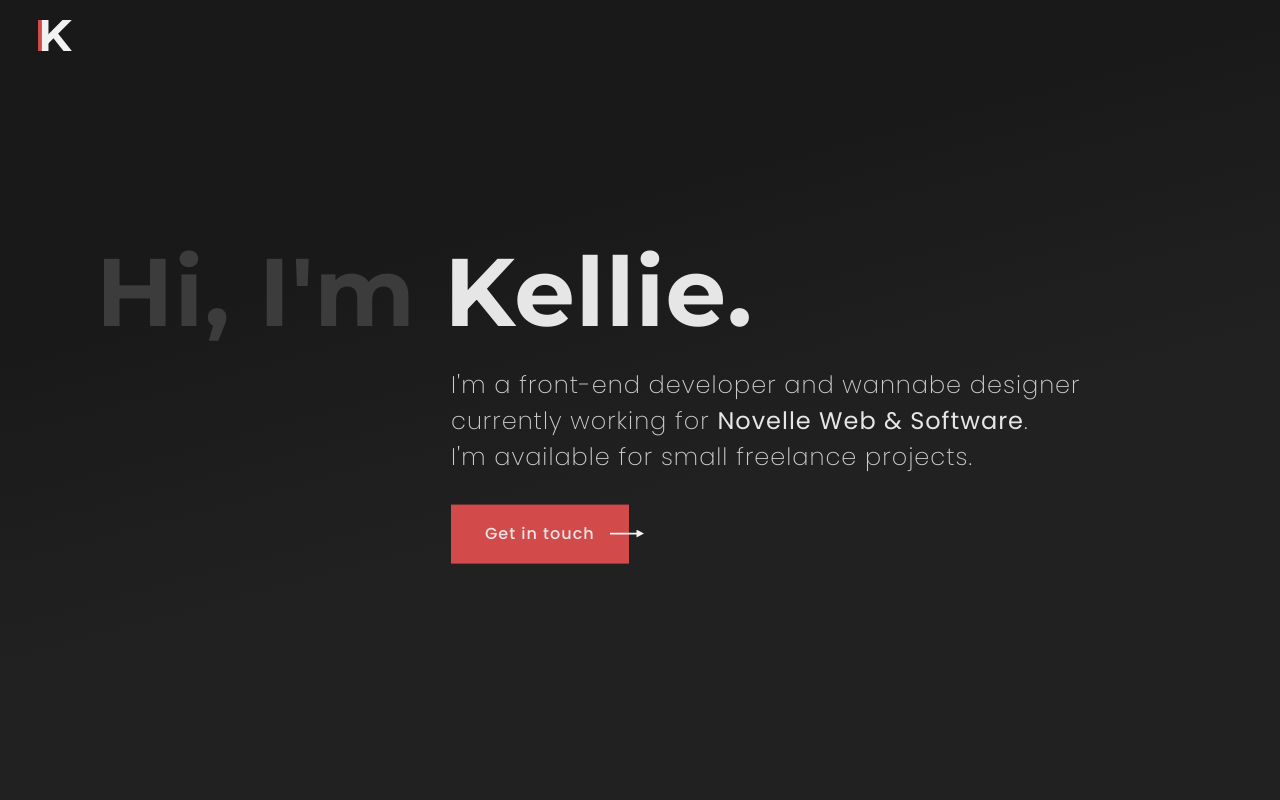
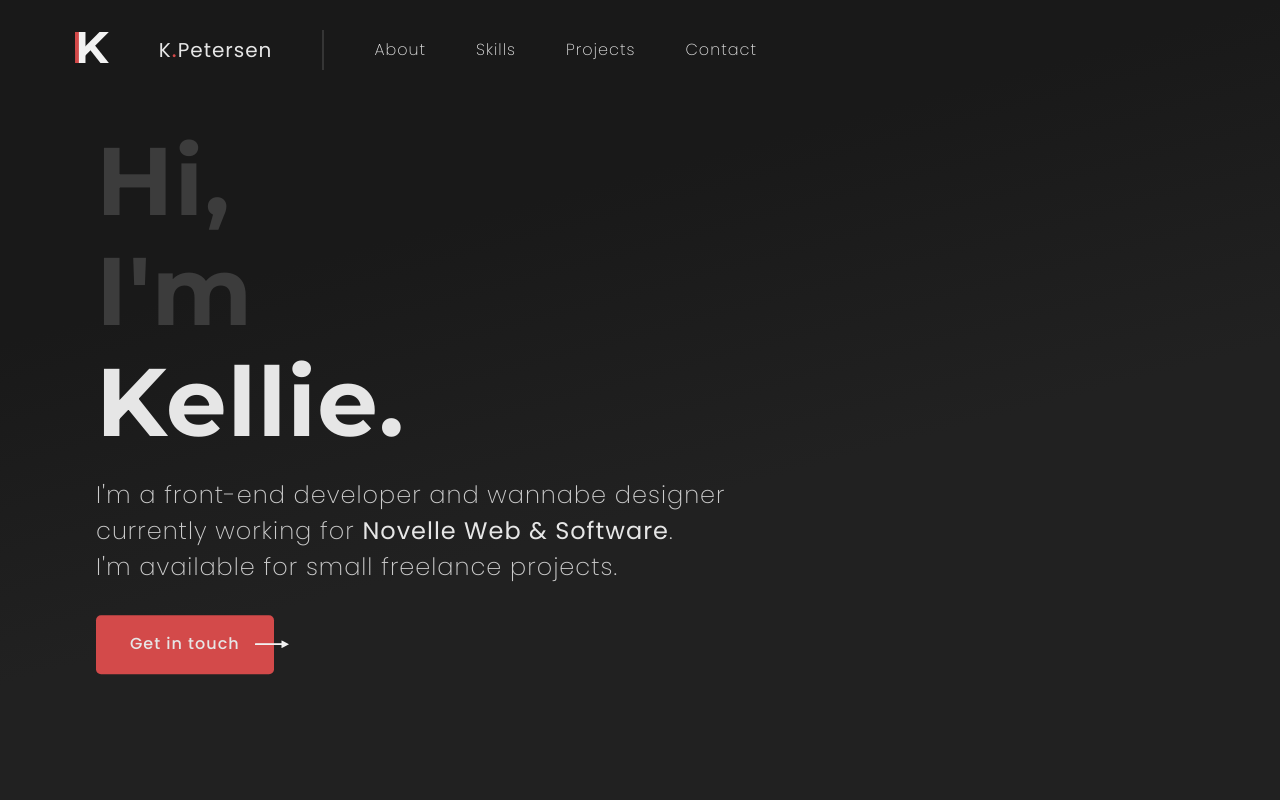
Before and after one commit to KelliePetersen/portfolio-2019, a website: page app/index.html in a window 1280 px wide. Shown: the top 800 px of the page. Drawn offline with Linux system fonts and the light colour scheme.

Commit message:
add responsive navbar

```diff
--- a/app/index.html
+++ b/app/index.html
@@ -17,21 +17,31 @@
 
 <body>
 
+  <div class="menu">
     <div class="menu__background"></div>
     <div class="menu__button">
       <div class="menu__line"></div>
       <div class="menu__line"></div>
       <div class="menu__line"></div>
     </div>
+  </div>
 
   <nav class="nav">
+    <div class="nav__container">
       <a href="#home"><img src="src/img/logo.svg" alt="Kellie Petersen icon" class="nav__logo"></a>
       <a href="#home" class="nav__name">K<span class="nav__name-span">.</span>Petersen</a>
+      <div class="nav__line"></div>
       <ul class="nav__list">
         <li class="nav__section"><a id="about-link" class="nav__link" href="#about">About</a></li>
         <li class="nav__section"><a id="skills-link" class="nav__link" href="#skills">Skills</a></li>
         <li class="nav__section"><a id="projects-link" class="nav__link" href="#projects">Projects</a></li>
         <li class="nav__section"><a id="contact-link" class="nav__link" href="#contact">Contact</a></li>
+      </ul>
+    </div>
+    <ul class="nav__contact">
+      <li class="nav__section"><a class="nav__link" href="mailto:contact@kelliepetersen.com">contact@kelliepetersen.com</a></li>
+      <li class="nav__section nav__email"><img src="src/img/email.svg" alt="Email icon" class="nav__email-icon"></li>
+      <li class="nav__section"><a class="button button--oval" href="#contact">Contact</a></li>
     </ul>
   </nav>
 
--- a/app/src/css/modules/_button.css
+++ b/app/src/css/modules/_button.css
@@ -9,6 +9,7 @@
   text-decoration: none;
   padding: 15px 20px;
   width: max-content;
+  border-radius: 5px;
 
   @mixin atMedium {
     font-size: 1em;
@@ -20,4 +21,10 @@
     margin-top: 5px;
     margin-left: 10px;
   }
+
+  &--oval {
+    border-radius: 20% / 50%;
+    padding: 16px 34px;
+    font-size: 0.875em;
+  }
 }
--- a/app/src/css/modules/_nav.css
+++ b/app/src/css/modules/_nav.css
@@ -1,24 +1,65 @@
 .nav {
-  position: relative;
+  position: fixed;
+  top: 0;
+  left: 0;
+  width: calc(100% - 130px);
+  height: 75px;
+  margin-left: 50px;
+  display: flex;
+  align-items: center;
+  justify-content: space-between;
   z-index: 15;
   text-decoration: none;
 
+  @mixin atLarge {
+    height: 100px;
+    margin-left: 75px;
+  }
+
+  &__container {
+    display: flex;
+    align-items: center;
+  }
+
   &__logo {
     position: fixed;
-    top: 2.5%;
-    left: 3%;
+    top: 20px;
+    left: 30px;
+    @mixin atMedium {
+      position: static;
+      margin-right: 25px;
+    }
   }
 
-  &__name, &__link {
+  &__line {
+    display: none;
+    height: 40px;
+    width: 2px;
+    background-color: var(--dark-gray);
+    opacity: 0.8;
+    margin: 0 25px;
+  }
+
+  &__name, &__link, &__contact {
     display: none;
     text-decoration: none;
     color: var(--white);
     font-family: 'Poppins';
   }
 
+  &__line, &__link, &__contact {
+    @mixin atMedium {
+      display: inline-block;
+    }
+  }
+
   &__name {
     font-weight: 400;
     font-size: 1.25em;
+    margin: 0 25px;
+    @mixin atLarge {
+      display: block;
+    }
   }
 
   &__name-span {
@@ -26,15 +67,40 @@
     font-weight: 500;
   }
 
-  &__link {
-    font-weight: 200;
-  }
-
   &__section {
     list-style-type: none;
+    font-weight: 200;
+    margin: 0 20px;
   }
 
   &__list {
     margin: 0;
+    padding: 0;
+    display: flex;
+  }
+
+  &__list &__section {
+    margin: 0 25px;
+  }
+
+  &__contact {
+    display: none;
+    @mixin atWide {
+      display: flex;
+      align-items: center;
+    }
+  }
+
+  &__email {
+    background-color: var(--darkest-gray);
+    width: 50px;
+    height: 50px;
+    border-radius: 50%;
+    margin-left: 0;
+  }
+
+  &__email-icon {
+    display: block;
+    margin: 15px auto;
   }
 }
--- a/app/src/css/sections/_hero.css
+++ b/app/src/css/sections/_hero.css
@@ -42,7 +42,7 @@
     @mixin atMobile {
       display: inline;
     }
-    @mixin atLarge {
+    @mixin atWide {
       display: inline;
     }
   }
@@ -86,7 +86,7 @@
   }
 
   &__subheading, &__button {
-    @mixin atLarge {
+    @mixin atWide {
       margin-left: 355px;
     }
   }
--- a/app/temp/css/styles.css
+++ b/app/temp/css/styles.css
@@ -446,24 +446,37 @@ img {
     background-position: 0 97.91111111111111%;
   }
 
+.menu {
+  position: fixed;
+  top: 12px;
+  right: 20px;
+  width: 50px;
+  height: 50px;
+  z-index: 25;
+}
+
+.menu:hover > .menu__background {
+    background-color: var(--main-color);
+  }
+
 .menu__background {
-    position: fixed;
-    top: 10px;
-    right: 10px;
+    position: absolute;
+    top: 0;
+    right: 0;
     width: 50px;
     height: 50px;
     border-radius: 50%;
     background-color: var(--darkest-gray);
     z-index: 10;
-    transition: 0.5s;
+    transition: 0.3s;
     transition-timing-function: ease-in;
   }
 
 .menu__background--is-open {
-      -webkit-transform: scale(30);
-              transform: scale(30);
-      top: 50%;
-      right: 50%;
+      -webkit-transform: scale(35);
+              transform: scale(35);
+      top: 50vh;
+      right: 50vw;
     }
 
 @media (min-width: 1200px) {
@@ -475,9 +488,9 @@ img {
 
 .menu__button {
     cursor: pointer;
-    position: fixed;
-    top: 25px;
-    right: 22px;
+    position: absolute;
+    top: 15px;
+    right: 12px;
     z-index: 20;
     width: 25px;
     height: 20px;
@@ -540,27 +553,80 @@ img {
   }
 
 .nav {
-  position: relative;
+  position: fixed;
+  top: 0;
+  left: 0;
+  width: calc(100% - 130px);
+  height: 75px;
+  margin-left: 50px;
+  display: flex;
+  align-items: center;
+  justify-content: space-between;
   z-index: 15;
   text-decoration: none;
 }
 
+@media (min-width: 1200px) {
+
+.nav {
+    height: 100px;
+    margin-left: 75px
+}
+  }
+
+.nav__container {
+    display: flex;
+    align-items: center;
+  }
+
 .nav__logo {
     position: fixed;
-    top: 2.5%;
-    left: 3%;
+    top: 20px;
+    left: 30px;
   }
 
-.nav__name, .nav__link {
+@media (min-width: 768px) {
+
+.nav__logo {
+      position: static;
+      margin-right: 25px
+  }
+  }
+
+.nav__line {
+    display: none;
+    height: 40px;
+    width: 2px;
+    background-color: var(--dark-gray);
+    opacity: 0.8;
+    margin: 0 25px;
+  }
+
+.nav__name, .nav__link, .nav__contact {
     display: none;
     text-decoration: none;
     color: var(--white);
     font-family: 'Poppins';
   }
 
+@media (min-width: 768px) {
+
+.nav__line, .nav__link, .nav__contact {
+      display: inline-block
+  }
+  }
+
 .nav__name {
     font-weight: 400;
     font-size: 1.25em;
+    margin: 0 25px;
+  }
+
+@media (min-width: 1200px) {
+
+.nav__name {
+      display: block
+  }
   }
 
 .nav__name-span {
@@ -568,16 +634,45 @@ img {
     font-weight: 500;
   }
 
-.nav__link {
-    font-weight: 200;
-  }
-
 .nav__section {
     list-style-type: none;
+    font-weight: 200;
+    margin: 0 20px;
   }
 
 .nav__list {
     margin: 0;
+    padding: 0;
+    display: flex;
+  }
+
+.nav__list .nav__section {
+    margin: 0 25px;
+  }
+
+.nav__contact {
+    display: none;
+  }
+
+@media (min-width: 1400px) {
+
+.nav__contact {
+      display: flex;
+      align-items: center
+  }
+  }
+
+.nav__email {
+    background-color: var(--darkest-gray);
+    width: 50px;
+    height: 50px;
+    border-radius: 50%;
+    margin-left: 0;
+  }
+
+.nav__email-icon {
+    display: block;
+    margin: 15px auto;
   }
 
 .sidebar {
@@ -709,6 +804,7 @@ img {
   width: -webkit-max-content;
   width: -moz-max-content;
   width: max-content;
+  border-radius: 5px;
 }
 
 @media (min-width: 768px) {
@@ -723,6 +819,12 @@ img {
     width: 30px;
     margin-top: 5px;
     margin-left: 10px;
+  }
+
+.button--oval {
+    border-radius: 20% / 50%;
+    padding: 16px 34px;
+    font-size: 0.875em;
   }
 
 .shape__diamond {
@@ -836,7 +938,7 @@ img {
   }
   }
 
-@media (min-width: 1200px) {
+@media (min-width: 1400px) {
 
 .hero__span {
       display: inline
@@ -895,7 +997,7 @@ img {
     margin-left: 15px;
   }
 
-@media (min-width: 1200px) {
+@media (min-width: 1400px) {
 
 .hero__subheading, .hero__button {
       margin-left: 355px
```
Also changed, not shown: app/src/css/modules/_menu.css (+20 -10 lines), app/src/img/email.svg (added). Lines whose indentation alone changed are shown as unchanged.
